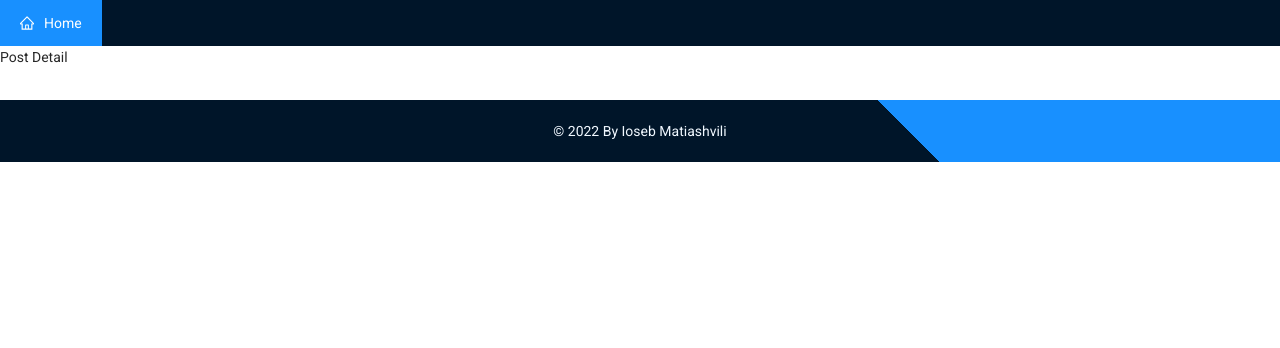
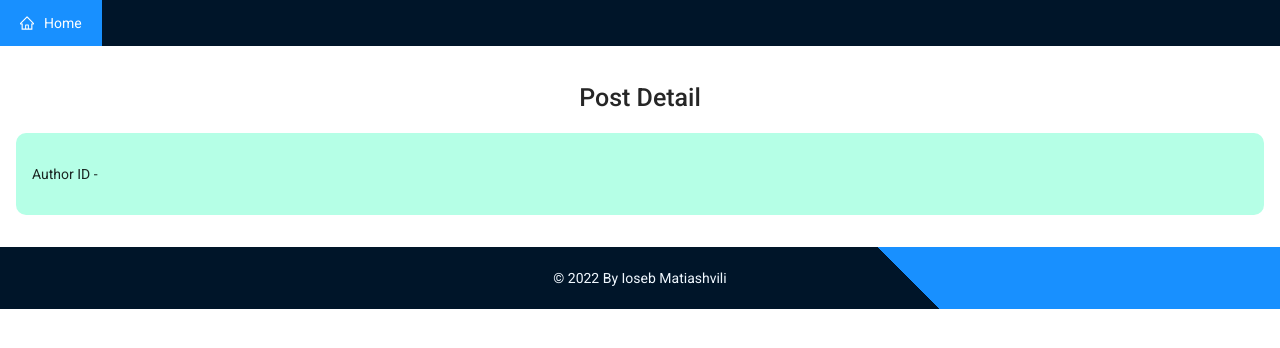
Before and after one commit to Ioseb1/post_viewer, a React (Create React App) app: page /posts/1 in a window 1280 px wide. Shown: the top 348 px of the page. Built offline with nearby package versions, Linux system fonts and the light colour scheme; no server answers.

Commit message:
Display post detail

```diff
--- a/src/index.css
+++ b/src/index.css
@@ -33,9 +33,15 @@ header {
   background-color: rgb(181, 255, 230);
 }
 
-.home__container div {
+.post__detail {
+  display: flex;
+  align-items: center;
+  justify-content: center;
+}
+
+.detail__container div {
   margin: 1rem;
-  background-color: aliceblue;
+  background-color: rgb(181, 255, 230);
   padding: 1rem;
   border-radius: 10px;
 }
--- a/src/pages/Home.js
+++ b/src/pages/Home.js
@@ -8,7 +8,7 @@ import { getAllPosts } from '../redux/post/postSlice'
 function Home() {
   const dispatch = useDispatch();
   const { posts } = useSelector((state) => state?.post);
-  console.log(posts);
+  //console.log(posts);
 
   useEffect(() => {
     dispatch(getAllPosts());
--- a/src/pages/Post.js
+++ b/src/pages/Post.js
@@ -1,6 +1,32 @@
+import { useEffect } from "react"
+import { useParams } from "react-router"
+import { useSelector, useDispatch } from 'react-redux'
+import { getSinglePost } from '../redux/post/postSlice'
+import Loader from '../components/Loader'
+
 function Post() {
+  const dispatch = useDispatch();
+  const { id } = useParams();
+
+  const { singlePost } = useSelector((state) => state?.post);
+  console.log(singlePost);
+
+  useEffect(() => {
+    dispatch(getSinglePost(id));
+  }, [dispatch, id])
+
   return (
-    <div>Post Detail</div>
+    <div className="home">
+      <h3 className="home__title">Post Detail</h3>
+
+     <div className="detail__container">
+       <div>
+          <h1>{ singlePost.title }</h1>
+          <p>Author ID - { singlePost.userId }</p>
+          <p>{ singlePost.body }</p>
+       </div>
+     </div>
+    </div>
   )
 }
 
--- a/src/redux/post/postSlice.js
+++ b/src/redux/post/postSlice.js
@@ -1,12 +1,5 @@
 import { createAsyncThunk, createSlice } from '@reduxjs/toolkit'
 import axios from 'axios'
-
-// const initialState = {
-//   loading: false,
-//   posts: [],
-//   singlePost: {},
-//   error: {}
-// };
 
 export const getAllPosts = createAsyncThunk(
   'posts/getPosts',
@@ -15,13 +8,11 @@ export const getAllPosts = createAsyncThunk(
     return data
 })
 
-const getSinglePost = createAsyncThunk(
+export const getSinglePost = createAsyncThunk(
   'posts/getSinglePost',
   async(id) => {
-    const res =  await axios.get(`https://jsonplaceholder.typicode.com/posts/${id}`).then(
-      (data) => data.json()
-    )
-    return res
+    const { data } =  await axios.get(`https://jsonplaceholder.typicode.com/posts/${id}`)
+    return data
   }
 )
 
@@ -40,6 +31,11 @@ export const postSlice = createSlice({
         state.loading = false
         state.posts.push(action.payload)
       })
+      builder.addCase(getSinglePost.fulfilled, (state, action) => {
+        // Add user to the state array
+        state.loading = false
+        state.singlePost = action.payload
+      })
       // [getAllPosts.pending]: (state) => {
       //   state.loading = true
       // },
```
